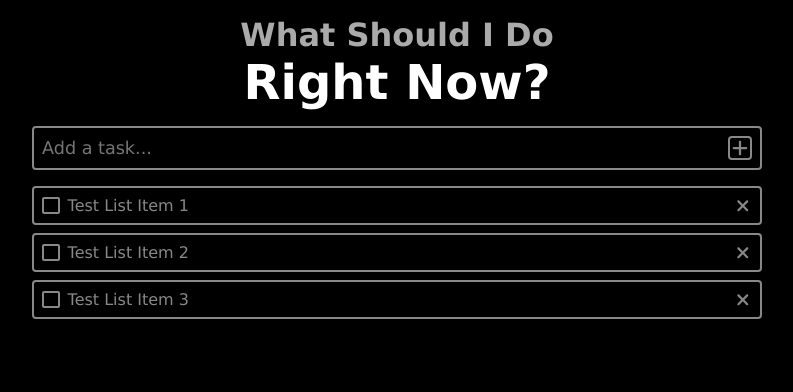
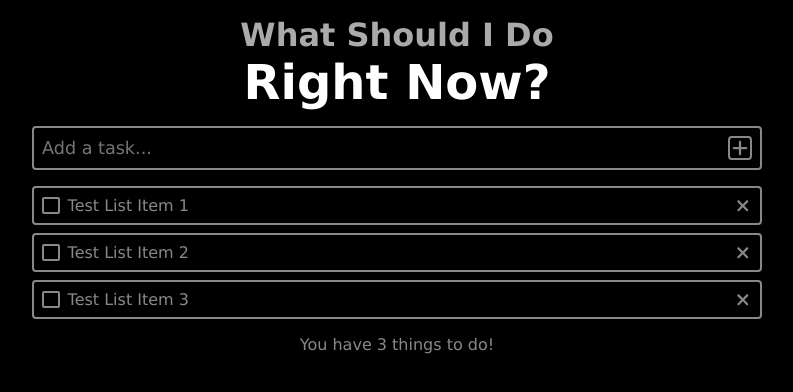
Before and after one commit to rnxden/rightnow-web, a React (Vite) app: page / in a window 1280 px wide. Shown: the top 392 px of the page, without its empty margins (243-1036 px from the left). Built offline with nearby package versions, Linux system fonts and the light colour scheme.

Commit message:
feat: add list footer component

```diff
--- a/src/components/ListFooter.css
+++ b/src/components/ListFooter.css
@@ -0,0 +1,4 @@
+.list-footer {
+  margin-top: 1rem;
+  text-align: center;
+}
--- a/src/components/ListFooter.jsx
+++ b/src/components/ListFooter.jsx
@@ -1,7 +1,7 @@
 import './ListFooter.css'
 
 function ListFooter() {
-  return <></>
+  return <div className='list-footer'>You have 3 things to do!</div>
 }
 
 export default ListFooter
```
